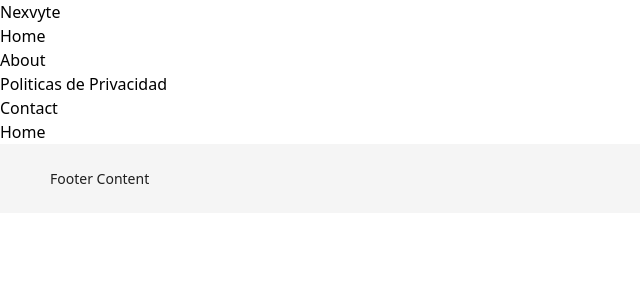
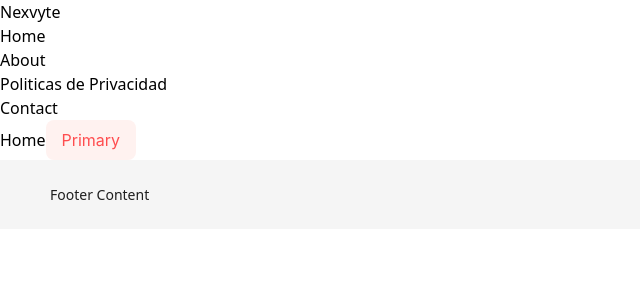
Before and after one commit to sebasseb/nexvyte, a React (Vite) app in the folder nexvyte-project/: page / in a window 1280 px wide. Shown: the top 300 px of the page, without its empty margins (0-640 px from the left). Built offline with nearby package versions, Linux system fonts and the light colour scheme.

Commit message:
agrega funcionalidades al Button

```diff
--- a/nexvyte-project/src/components/Button/Button.tsx
+++ b/nexvyte-project/src/components/Button/Button.tsx
@@ -1,9 +1,21 @@
-import './style.css'
-
-function Button() {
-  return (
-    <div>index</div>
-  )
+import "./style.css";
+import { ReactNode } from "react";
+import { Button } from "antd";
+interface ButtonProps {
+  type?: "primary" | "dashed" | "link" | "text" | "default";
+  variant?: "outlined" | "dashed" | "solid" | "filled" | "text" | "link";
+  color?: "primary" | "danger";
+  size?: "small" | "middle" | "large";
+  onClick?: (event: React.MouseEvent<HTMLElement, MouseEvent>) => void
+  children?: ReactNode;
 }
 
-export default Button
+function CustomButton({ type, variant, color, size, onClick,children }: ButtonProps) {
+  return (
+    <Button onClick={onClick} variant={variant} color={color} size={size} type={type}>
+      {children}
+    </Button>
+  );
+}
+
+export default CustomButton;
--- a/nexvyte-project/src/views/Home/Home.tsx
+++ b/nexvyte-project/src/views/Home/Home.tsx
@@ -1,8 +1,20 @@
+import CustomButton from "../../components/Button/Button";
 
 function Home() {
   return (
-    <div>Home</div>
-  )
+    <div>
+      Home
+      <CustomButton
+        onClick={() => alert("Hola")}
+        size="large"
+        type="primary"
+        color="danger"
+        variant="filled"
+      >
+        Primary
+      </CustomButton>
+    </div>
+  );
 }
 
-export default Home
+export default Home;
```
